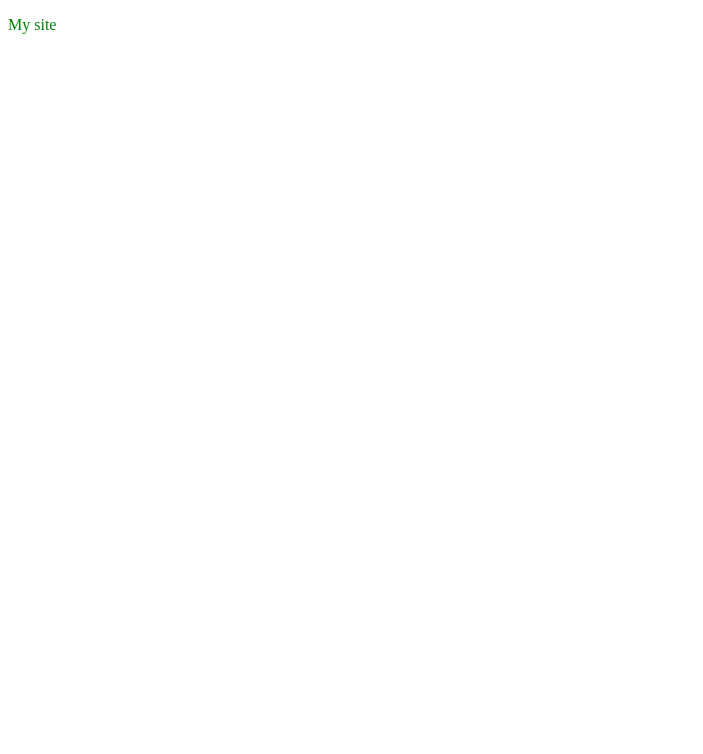
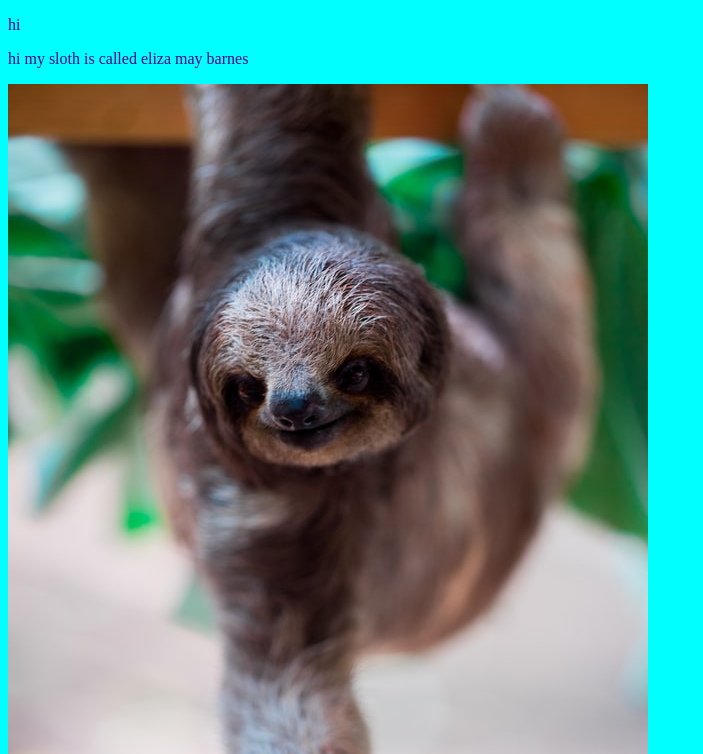
Before and after one commit to elizascode/website, a plain HTML site: page docs/index.html in a window 1280 px wide. Shown: the top 754 px of the page, without its empty margins (0-703 px from the left). Drawn offline with Linux system fonts and the light colour scheme.

Commit message:
Eliza first commit

```diff
--- a/docs/index.html
+++ b/docs/index.html
@@ -7,6 +7,8 @@
   </head>
 
   <body>
-    <p>My site</p>
+    <p>hi</p>
+    <p>hi my sloth is called eliza may barnes</p>
+    <img src="assets/images/sloth.jpg" alt="" />
   </body>
 </html>
--- a/docs/style/styles.css
+++ b/docs/style/styles.css
@@ -1,3 +1,7 @@
 * {
-  color: green;
+  color: indigo;
 }
+
+body {
+  background-color: aqua;
+}
```
Also changed, not shown: docs/assets/images/sloth.jpg (added).
